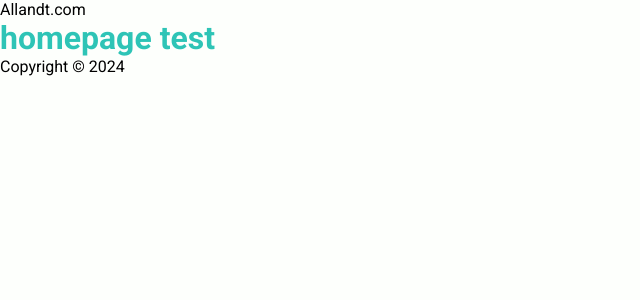
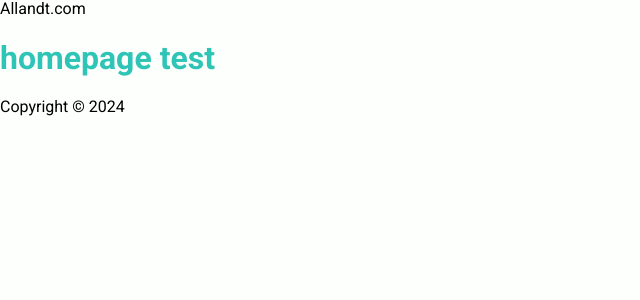
Before and after one commit to overbyte/allandt.com, a Next.js app: page / in a window 1280 px wide. Shown: the top 300 px of the page, without its empty margins (0-640 px from the left). Built offline with nearby package versions, Linux system fonts and the light colour scheme.

Commit message:
add normalize css

```diff
--- a/src/styles/global.scss
+++ b/src/styles/global.scss
@@ -1,3 +1,4 @@
+@import 'normalize.css';
 @import './theme.scss';
 
 html,
```
